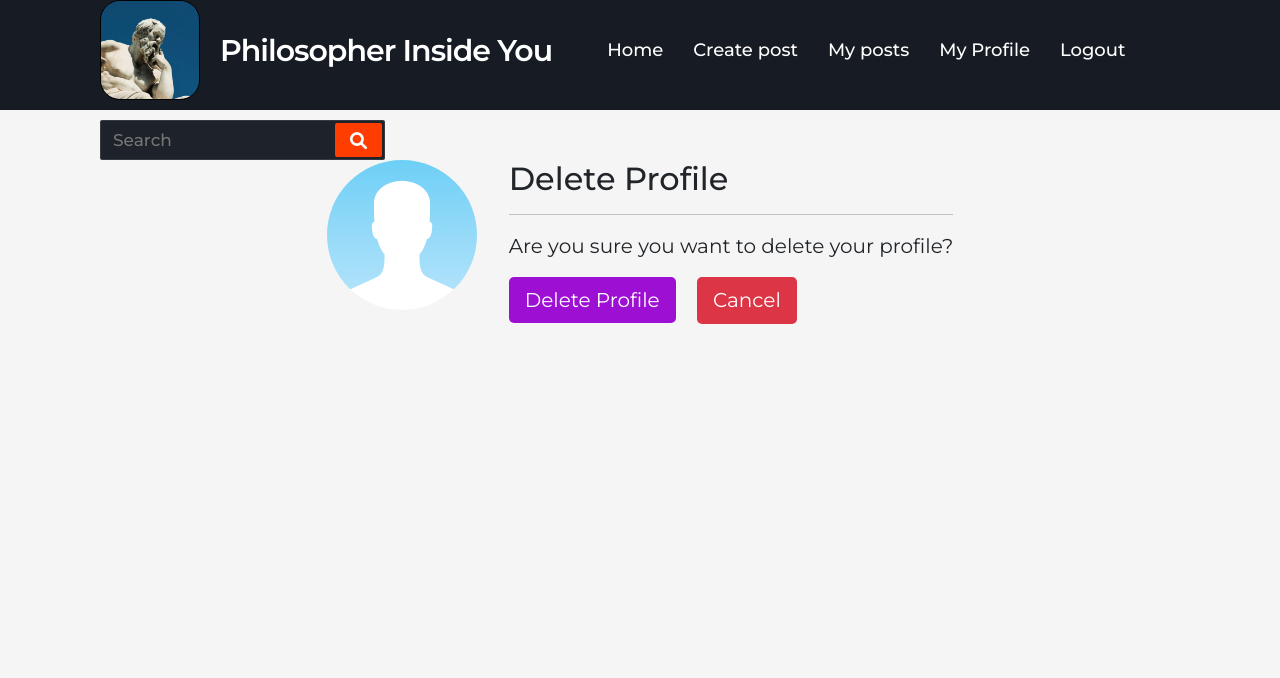
After one commit to b-hristov/PhilosophersBlog_Django_final_project, a Django app: page /delete_profile/ in a window 1280 px wide. The commit adds this page. Shown: the top 678 px of the page. Run offline with Django 4.2, Linux system fonts and the light colour scheme; the visitor is signed in with stand-in values (Sample User, id 1).

Commit message:
Added 'Edit profile' and 'Delete profile' functionalities

```diff
--- a/PhilosophersBlog_Django_final_project/Blog/accounts/forms.py
+++ b/PhilosophersBlog_Django_final_project/Blog/accounts/forms.py
@@ -70,3 +70,9 @@ class LoginForm(AuthenticationForm):
     class Meta:
         model = UserModel
         field = ['username', 'password']
+
+
+class EditProfileForm(forms.ModelForm):
+    class Meta:
+        model = Profile
+        fields = ['first_name', 'last_name', 'date_of_birth', 'email', 'image']
--- a/PhilosophersBlog_Django_final_project/Blog/accounts/urls.py
+++ b/PhilosophersBlog_Django_final_project/Blog/accounts/urls.py
@@ -1,11 +1,12 @@
-
 from django.urls import path
-from .views import CreateUserView, LoginView, LogOutView, ProfileView, MyPostsView
+from .views import CreateUserView, LoginView, LogOutView, ProfileView, MyPostsView, EditProfileView, DeleteProfileView
 
 urlpatterns = [
     path('register/', CreateUserView.as_view(), name='register'),
     path('login/', LoginView.as_view(), name='login'),
     path('logout/', LogOutView.as_view(), name='logout'),
     path('profile/', ProfileView.as_view(), name='profile'),
+    path('edit_profile/', EditProfileView.as_view(), name='edit_profile'),
+    path('delete_profile/', DeleteProfileView.as_view(), name='delete_profile'),
     path('posts/', MyPostsView.as_view(), name='my_posts'),
 ]
--- a/PhilosophersBlog_Django_final_project/Blog/accounts/views.py
+++ b/PhilosophersBlog_Django_final_project/Blog/accounts/views.py
@@ -1,13 +1,13 @@
 from django.contrib.auth.mixins import LoginRequiredMixin
 from django.contrib.auth.views import LoginView, LogoutView
 from django.contrib.auth import login, get_user_model
-from django.shortcuts import render
+from django.shortcuts import render, redirect
 from django.urls import reverse_lazy
 from django.views import View
 from django.views.generic import DetailView, TemplateView, ListView
-from django.views.generic.edit import CreateView
-from .forms import RegisterUserForm, LoginForm
-from .models import Profile
+from django.views.generic.edit import CreateView, UpdateView, DeleteView
+from .forms import RegisterUserForm, LoginForm, EditProfileForm
+from .models import Profile, BlogUser
 from ..main.models import Post
 
 UserModel = get_user_model()
@@ -49,6 +49,31 @@ class ProfileView(LoginRequiredMixin, View):
         return render(request, self.template_name, {'profile': profile, 'posts': posts})
 
 
+class EditProfileView(LoginRequiredMixin, UpdateView):
+    model = Profile
+    form_class = EditProfileForm
+    template_name = 'profile/edit-profile.html'
+    success_url = reverse_lazy('profile')
+
+    def get_object(self, queryset=None):
+        return self.request.user.profile
+
+
+class DeleteProfileView(LoginRequiredMixin, DeleteView):
+    model = BlogUser
+    template_name = 'profile/delete-profile.html'
+    success_url = reverse_lazy('index')
+
+    def get_object(self, queryset=None):
+        return self.request.user
+
+    def delete(self, request, *args, **kwargs):
+        self.object = self.get_object()
+        self.object.profile.delete()
+        self.object.delete()
+        return redirect(self.success_url)
+
+
 class MyPostsView(LoginRequiredMixin, ListView):
     template_name = 'profile/my-posts.html'  # Use the same template as the profile view
     model = Post
--- a/static/styles.css
+++ b/static/styles.css
@@ -247,6 +247,48 @@ footer p {
 
 .delete-button:hover {
     background-color: #910303;
+}
+
+.save-button {
+    padding: 0.5rem 1rem;
+    margin-right: 1rem;
+    background-color: #039c12;
+    color: #fff;
+    border-radius: 5px;
+    cursor: pointer;
+    text-decoration: none;
+}
+
+.save-button:hover {
+    background-color: #01510d;
+}
+
+.cancel-button {
+    padding: 0.7rem 1rem;
+    margin-right: 1rem;
+    background-color: #dc3545;
+    color: #fff;
+    border-radius: 5px;
+    cursor: pointer;
+    text-decoration: none;
+}
+
+.cancel-button:hover {
+    background-color: #545b62;
+}
+
+.del-button-yes {
+    padding: 0.5rem 1rem;
+    margin-right: 1rem;
+    background-color: #9d10d3;
+    color: #fff;
+    border-radius: 5px;
+    cursor: pointer;
+    text-decoration: none;
+}
+
+.del-button-yes:hover {
+    background-color: #4900b4;
 }
 
 
@@ -570,6 +612,7 @@ button:hover {
     nav .logo {
         font-size: 20px;
     }
+
     .widget {
         display: none;
     }
@@ -718,6 +761,7 @@ button:hover {
         align-items: center;
         margin-left: 0;
     }
+
     .post-container {
         display: block;
         margin: 100px 10px;
--- /dev/null
+++ b/templates/profile/delete-profile.html
@@ -0,0 +1,22 @@
+{% extends 'base.html' %}
+{% load static %}
+{% block content %}
+    <div class="profile-container">
+        <section class="profile-info">
+            <div class="profile-image">
+                <img src="{% static 'images/sample-avatar.jpg' %}" alt="Profile Image">
+            </div>
+
+            <div class="personal-info">
+                <h2>Delete Profile</h2>
+                <hr>
+                <p>Are you sure you want to delete your profile?</p>
+                <form method="post">
+                    {% csrf_token %}
+                    <button type="submit" class="del-button-yes">Delete Profile</button>
+                    <a href="{% url 'profile' %}" class="cancel-button">Cancel</a>
+                </form>
+            </div>
+        </section>
+    </div>
+{% endblock %}
--- a/templates/profile/profile.html
+++ b/templates/profile/profile.html
@@ -4,7 +4,7 @@
     <div class="profile-container">
         <section class="profile-info">
             <div class="profile-image">
-                <img src="{% static 'images/sample-avatar.jpg' %}" alt="Profile Image">
+                <img src="{{ profile.image }}" alt="Profile Image">
             </div>
 
             <div class="personal-info">
@@ -16,8 +16,8 @@
                 <p><strong>Username:</strong> {{ request.user }}</p>
                 <p><strong>Email:</strong> {{ profile.email }}</p>
                 <div class="profile-buttons">
-                    <a href="#" class="edit-button">Edit Profile</a>
-                    <a href="#" class="delete-button">Delete Profile</a>
+                    <a href="{% url 'edit_profile' %}" class="edit-button">Edit Profile</a>
+                    <a href="{% url 'delete_profile' %}" class="delete-button">Delete Profile</a>
                 </div>
             </div>
         </section>
```
Also changed, not shown: templates/profile/edit-profile.html (added, +23 -0 lines).
